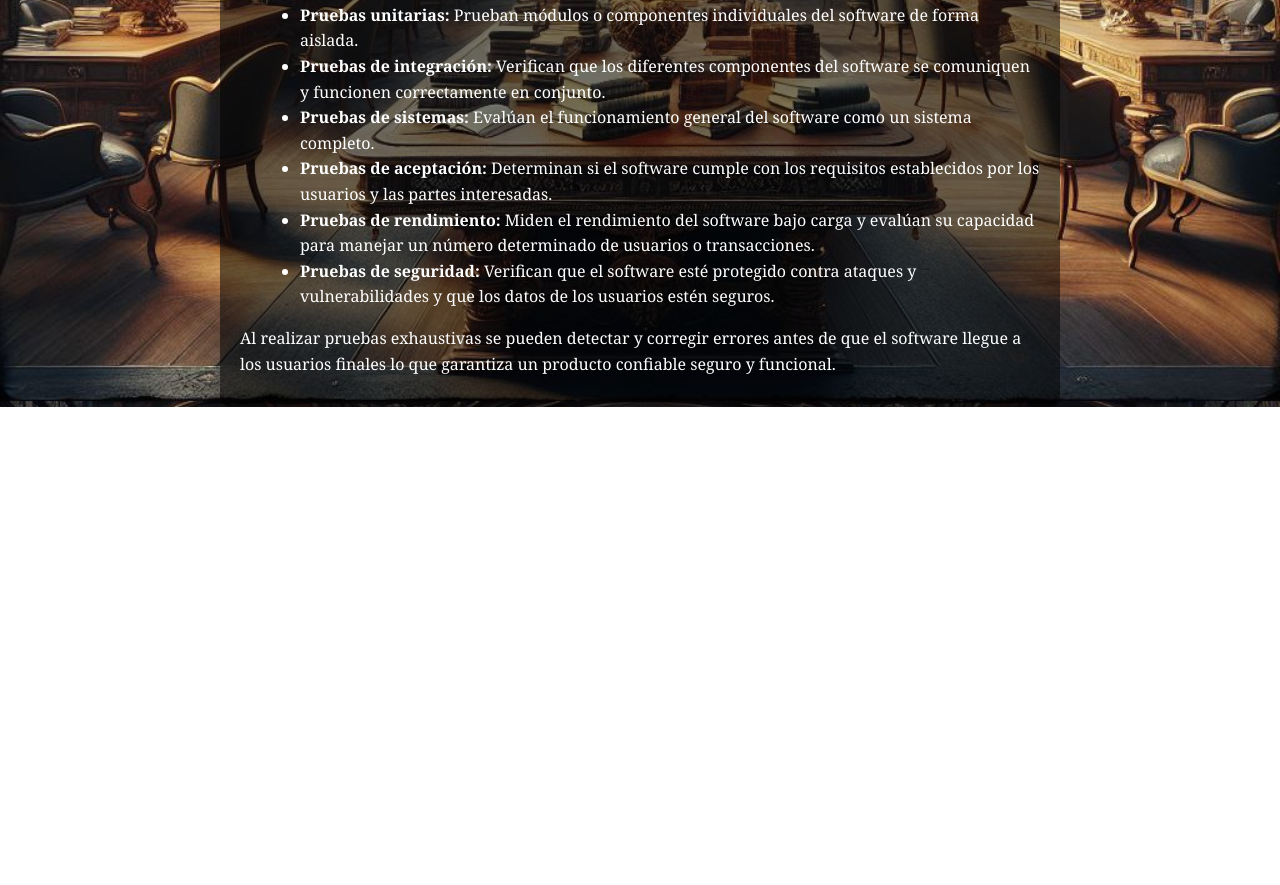
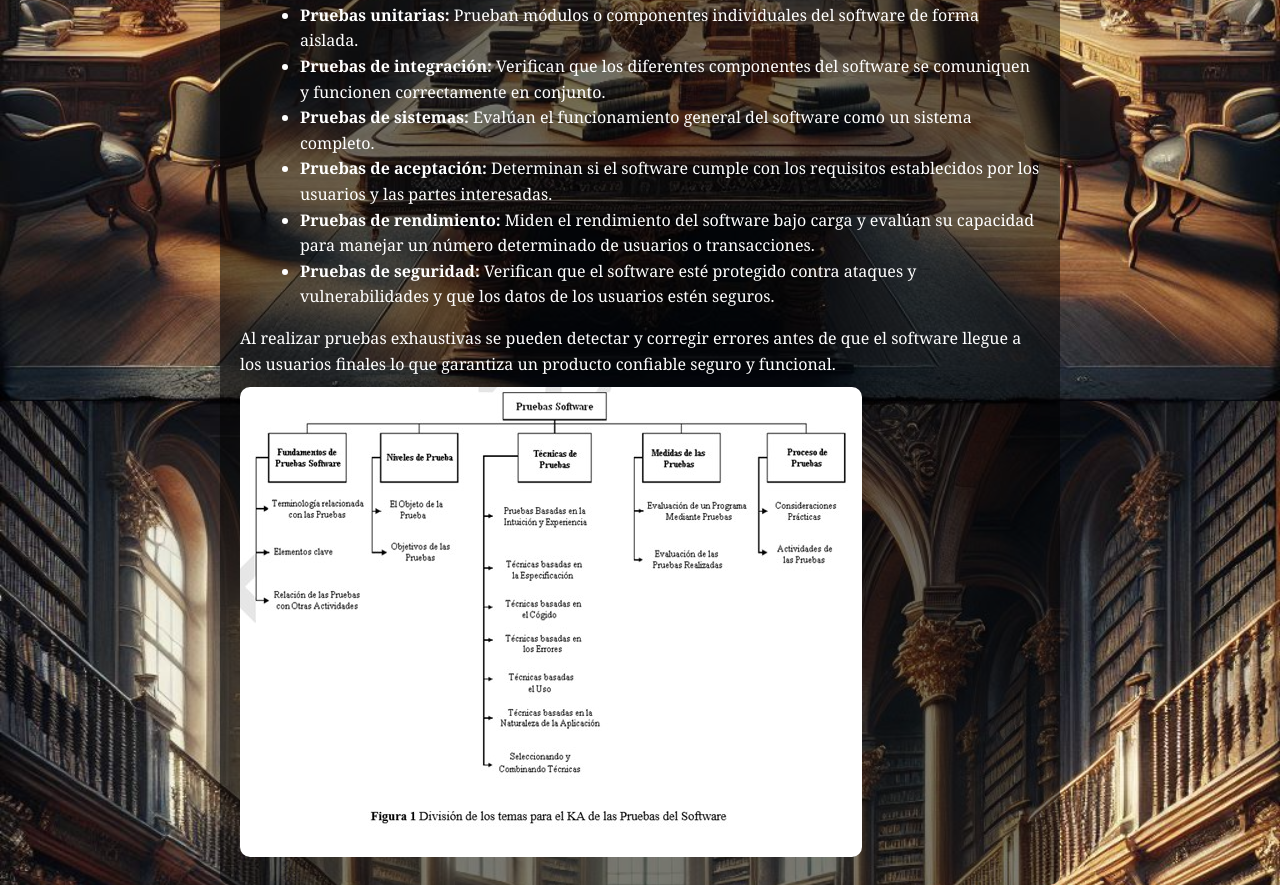
Before and after one commit to sharithortega/sharithortega.github.io, a plain HTML site: page modulo4.html in a window 1280 px wide. Shown: the part 3439-4324 px from the top of the page. Before the commit the page ends 3846 px from the top, so only its background shows below. Drawn offline with Linux system fonts and the light colour scheme.

Commit message:
modulo4.html

```diff
--- a/modulo4.html
+++ b/modulo4.html
@@ -238,5 +238,6 @@
     </ul>
     <p>Al realizar pruebas exhaustivas se pueden detectar y corregir errores antes de que el software llegue a los usuarios finales lo que garantiza un producto confiable seguro y funcional.</p>
 
+    <img src="modulo 4.jpg" alt="Descripción de la imagen">
 </body>
 </html>
```
